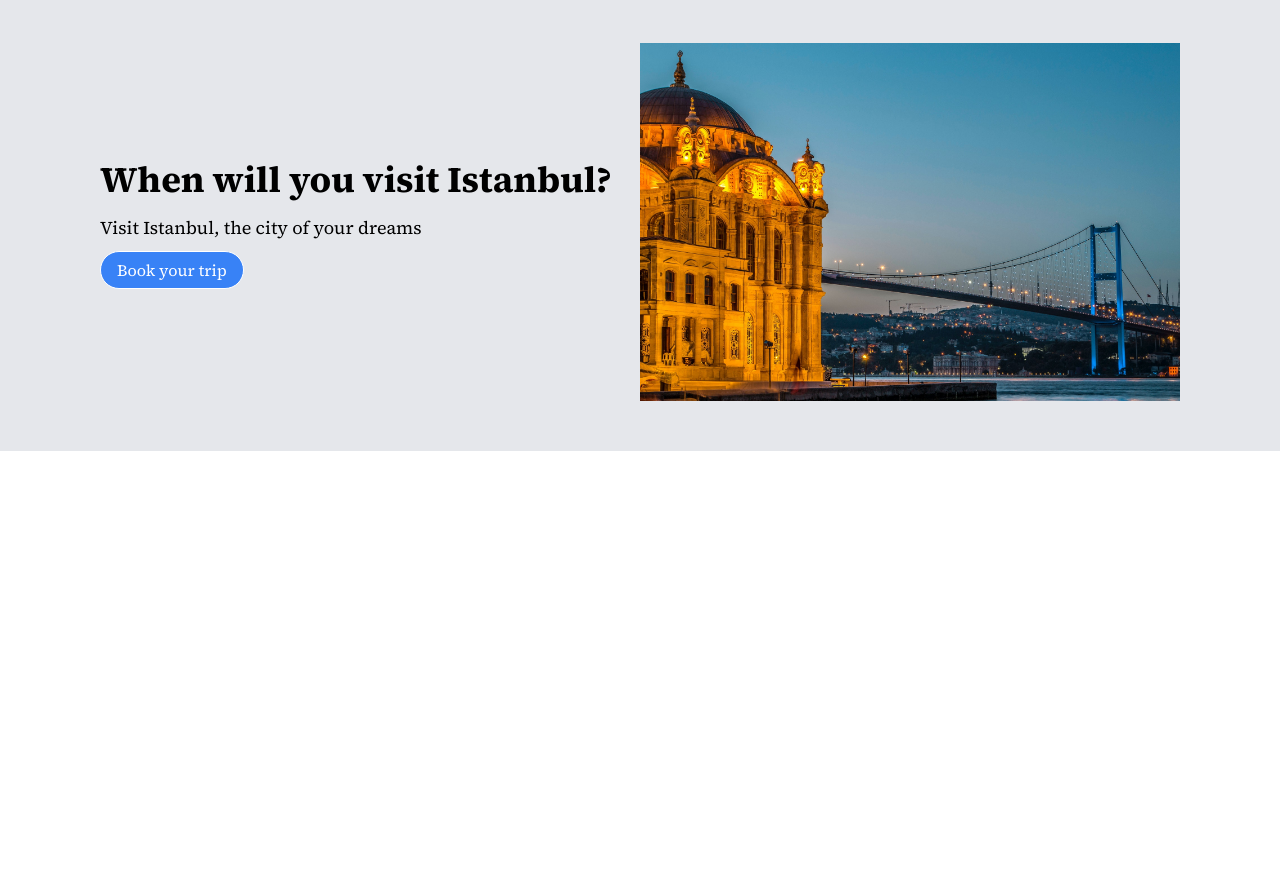
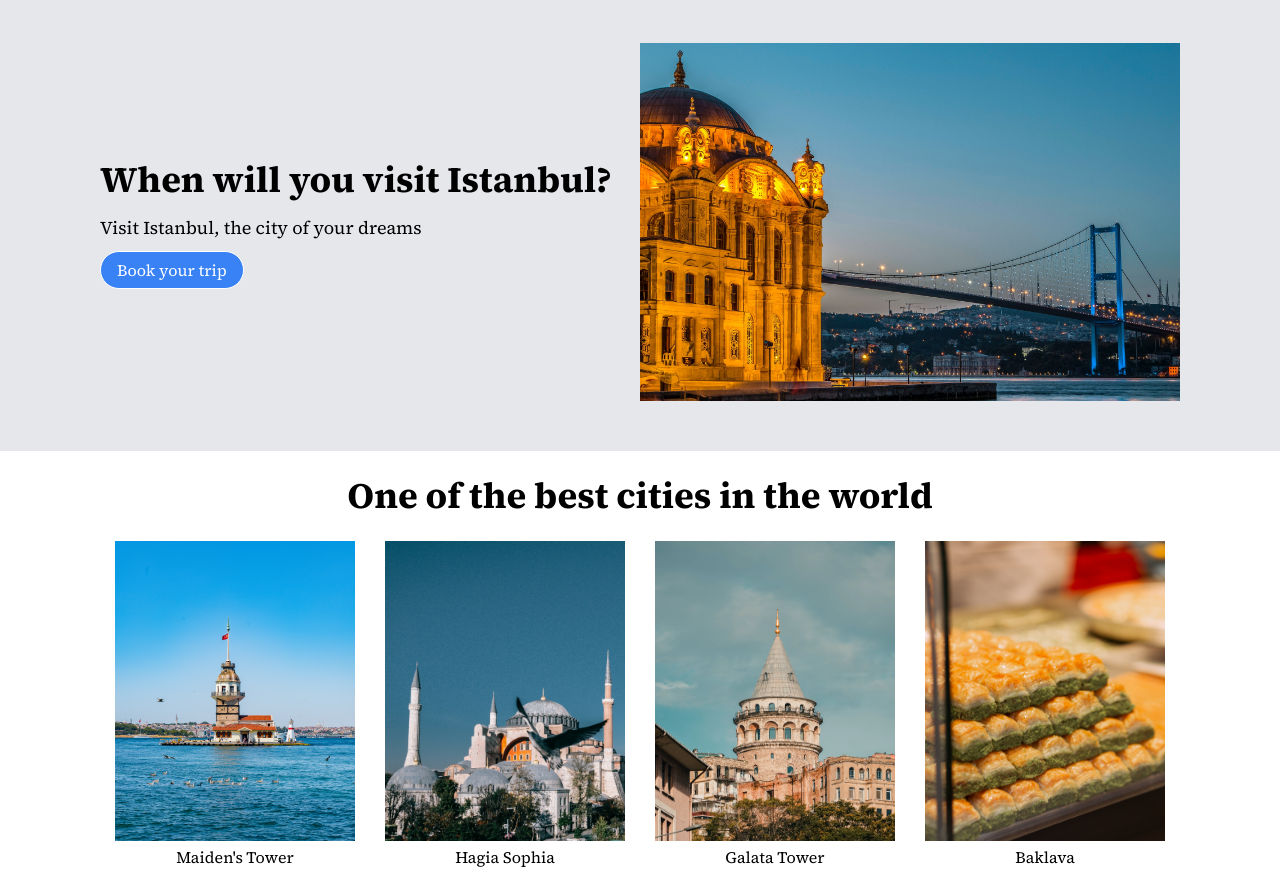
Before and after one commit to yucezek/landing-page, a plain HTML site: page index.html in a window 1280 px wide. Shown: the part 132-1021 px from the top of the page. Before the commit the page ends 800 px from the top, so only its background shows below. Drawn offline with Linux system fonts and the light colour scheme.

Commit message:
complete imgaes section

```diff
--- a/index.html
+++ b/index.html
@@ -44,5 +44,32 @@
     </div>
     <img src="img/pexels-burak-karaduman-bogaz.jpg" alt="Bosphorus">
   </div>
+
+  <!-- Images -->
+  <div class="images">
+    <h2>One of the best cities in the world</h2>
+    <div class="figures">
+      <figure class="figure-1">
+        <img src="img/meric-dagli--Kiz-Kulesi.jpg" alt="Maiden's Tower">
+        <figcaption>Maiden's Tower</figcaption>
+      </figure>
+
+      <figure class="figure-2">
+        <img src="img/pexels-meruyert-gonullu-Ayasofya.jpg" alt="Hagia Sophia">
+        <figcaption>Hagia Sophia</figcaption>
+      </figure>
+
+      <figure class="figure-3">
+        <img src="img/pexels-selim-Cetin-Galata.jpg" alt="Galata Tower">
+        <figcaption>Galata Tower</figcaption>
+      </figure>
+
+      <figure class="figure-4">
+        <img src="img/pexels-meruyert-gonullu-baklava.jpg" alt="Baklava">
+        <figcaption>Baklava</figcaption>
+      </figure>
+    </div>
+    </div>
+  </div>
 </body>
 </html>
--- a/styles.css
+++ b/styles.css
@@ -103,3 +103,36 @@ img {
   background-color:rgba(43, 99, 172, 0.5);
   cursor: pointer;
 }
+
+/* Images section */
+.images {
+  display: flex;
+  flex-flow: column nowrap;
+  align-items: center;
+  padding: 20px 20px;
+}
+
+.images h2 {
+  font-size: 36px;
+  margin-bottom: 20px;
+}
+
+.images img {
+  width: 240px;
+  height: 300px;
+}
+
+.images .figures {
+  display: flex;
+  flex-flow: row nowrap;
+  gap: 30px;
+  justify-content: center;
+}
+
+figure {
+  flex: 1 1 0;
+}
+
+figcaption {
+  text-align: center;
+}
```
